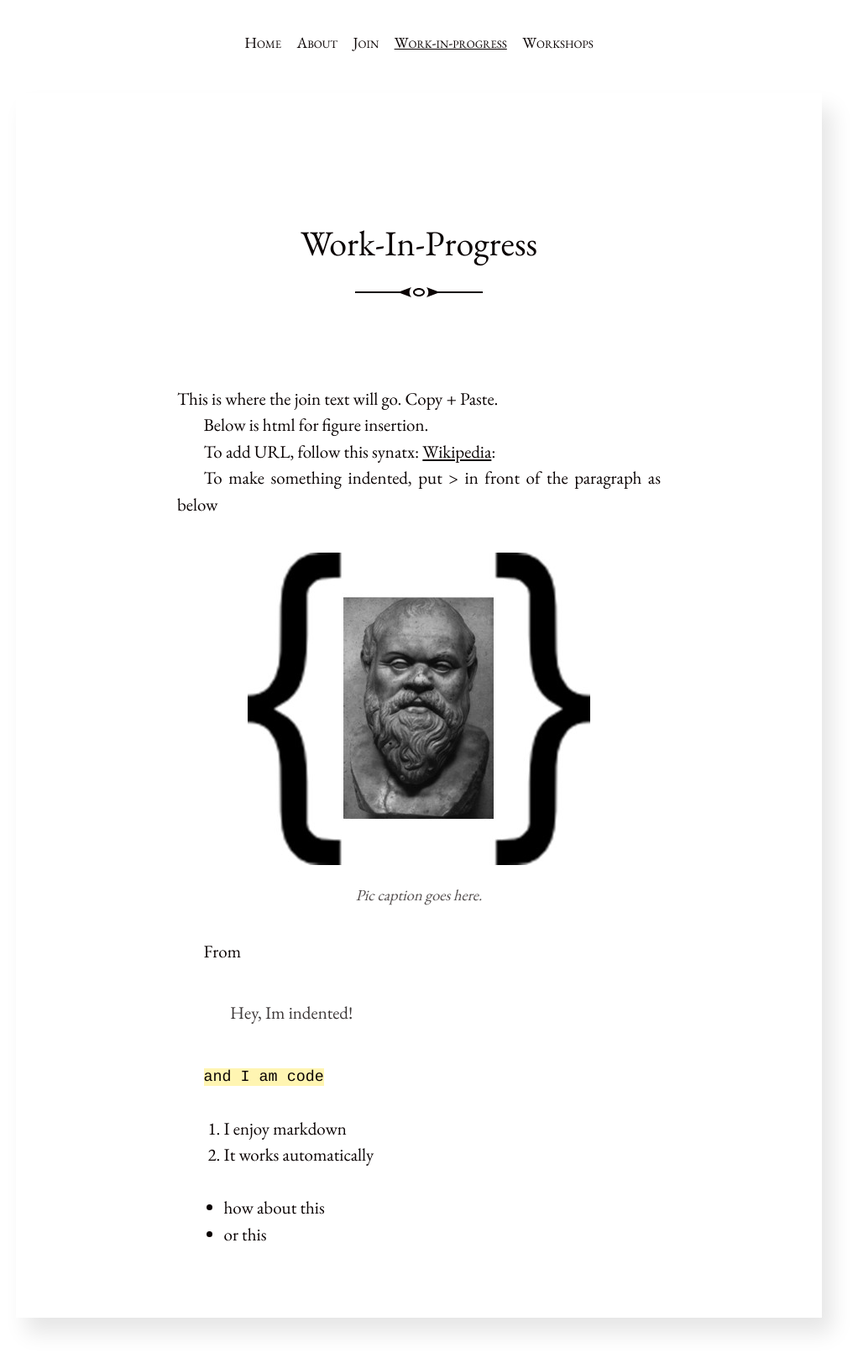
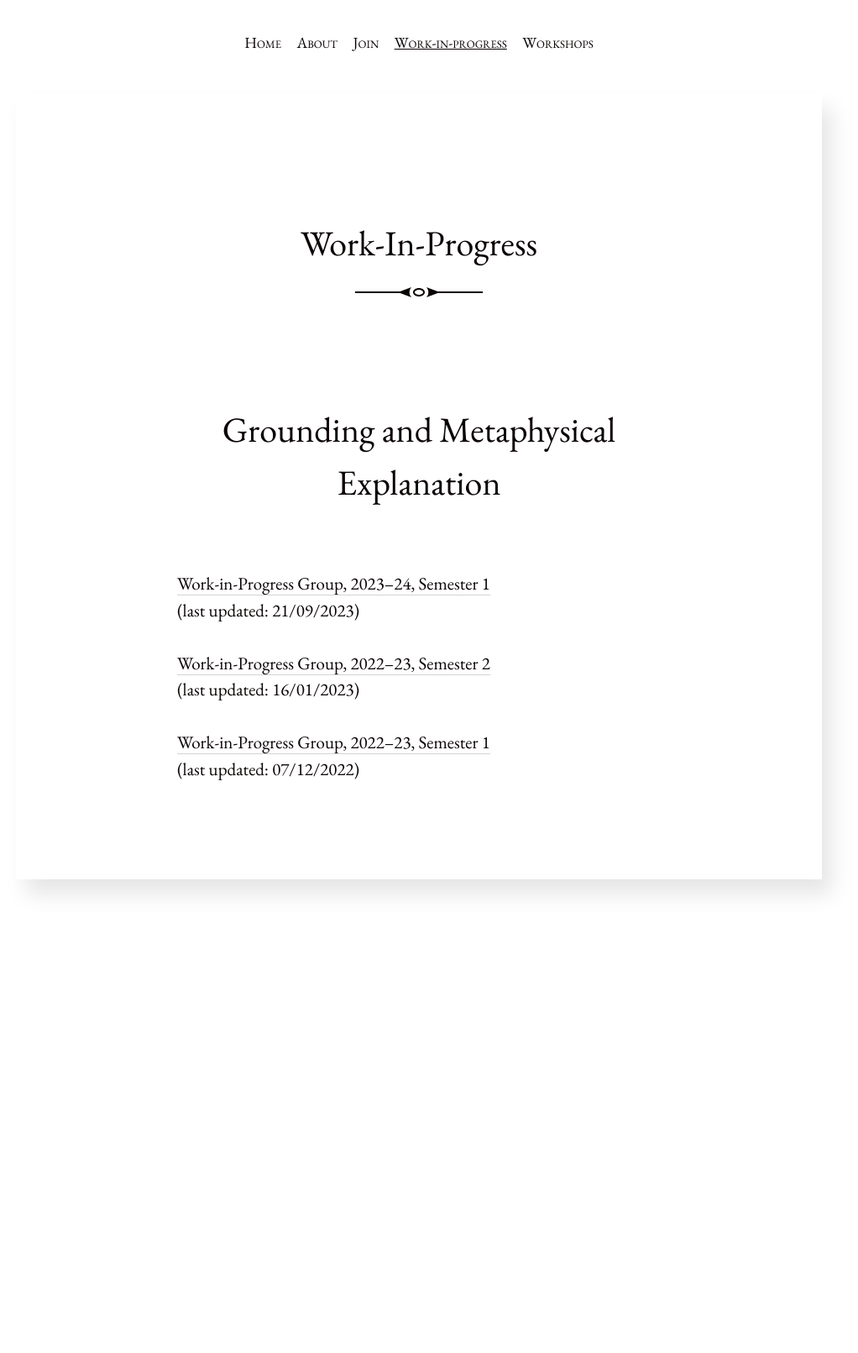
Before and after one commit to GandMEPhilosophy/GroundingAndMetaphysicalExplanation, a Jekyll site: the page built from work-in-progress.md, in a window 1280 px wide. Shown: the whole page at 84% size, without its empty margins (141-1163 px from the left). Built offline with Jekyll 4.4.1, drawn with Linux system fonts in a browser that asks for light colours; after the commit the page ends 1089 px from its top, so only the background shows below that.

Commit message:
sass moving

```diff
--- a/assets/css/main.scss
+++ b/assets/css/main.scss
@@ -19,3 +19,246 @@ $asset_url: '{{ '/assets' | absolute_url }}';
   "footnotes",
   "search"
 ;
+
+body {
+  background: white;
+  color: $text-color;
+  font-family: $font-family;
+  font-size: 1.3125em;
+  line-height: 1.5;
+}
+
+h1 {
+  font-size: 3em;
+  margin: .5em auto;
+}
+
+h2 {
+  font-size: 2em;
+  margin: 1em auto;
+  text-align: center;
+}
+
+h3 {
+  font-size: 1.5em;
+  margin: 1.3333em auto;
+  text-align: center;
+}
+
+h4 {
+  font-size: 1.25em;
+  font-style: italic;
+  margin: 1.875em auto;
+  text-align: center;
+}
+
+h5 {
+  font-size: 1em;
+  font-style: italic;
+  margin: 2em auto;
+  text-align: center;
+}
+
+h6 {
+  font-size: .875em;
+  font-style: italic;
+  margin: 2.25em auto;
+  text-align: center;
+}
+
+em {
+  font-style: italic;
+}
+
+strong {
+  font-weight: bold;
+}
+
+a {
+  color: $text-color;
+}
+
+a:focus {
+  outline: 1px dashed $text-color;
+}
+
+blockquote {
+  margin: 2em auto;
+  opacity: .8;
+  > * {
+    padding: 0 3em;
+  }
+}
+
+blockquote.epigraph {
+  font-style: italic;
+}
+
+small {
+  font-size: .75em;
+}
+
+p > cite {
+  display: block;
+  text-align: right;
+}
+
+hr {
+  border: 0;
+  height: 0;
+  @include divider;
+  margin: 4em 0;
+}
+
+img {
+  display: flex;
+  max-width: 100%;
+  height: auto;
+  margin: 2em auto;
+}
+
+figure img {
+  margin: 2em auto 1em;
+}
+
+figcaption {
+  font-size: .875em;
+  font-style: italic;
+  text-align: center;
+  margin-bottom: 2em;
+  opacity: .7;
+}
+
+.divided::after {
+  content: "";
+  @include divider;
+}
+
+.home {
+  max-width: 24em;
+  margin: auto;
+  padding: 4em 1em;
+}
+
+.content-title {
+  font-size: 2em;
+  margin-bottom: 2em;
+  text-align: center;
+}
+
+.post-date {
+  color: $muted-text-color;
+  display: block;
+  font-size: .825em;
+  white-space: nowrap;
+  text-transform: uppercase;
+  .post-link & {
+    padding: .5em 0;
+  }
+}
+
+.site-credits {
+  margin: 0 auto 2em;
+  padding: 0 2em;
+  text-align: center;
+}
+
+.skip-navigation {
+  background: $brand-color;
+  border: 1px dashed transparent;
+  display: block;
+  font-size: .875em;
+  font-weight: 700;
+  margin-top: -2.625rem;
+  padding: .5rem;
+  text-align: center;
+  text-decoration: none;
+  text-transform: uppercase;
+  &:hover,
+  &:focus {
+    background: lighten($brand-color, 2.5%);
+    border-color: $text-color;
+    margin-top: 0;
+  }
+}
+
+/* eb-garamond-regular - latin */
+@font-face {
+  font-family: 'EB Garamond';
+  font-style: normal;
+  font-weight: 400;
+  font-display: auto;
+  src: url('#{$asset_url}/fonts/eb-garamond-v9-latin-regular.eot'); /* IE9 Compat Modes */
+  src: local('EB Garamond Regular'), local('EBGaramond-Regular'),
+       url('#{$asset_url}/fonts/eb-garamond-v9-latin-regular.eot?#iefix') format('embedded-opentype'), /* IE6-IE8 */
+       url('#{$asset_url}/fonts/eb-garamond-v9-latin-regular.woff2') format('woff2'), /* Super Modern Browsers */
+       url('#{$asset_url}/fonts/eb-garamond-v9-latin-regular.woff') format('woff'), /* Modern Browsers */
+       url('#{$asset_url}/fonts/eb-garamond-v9-latin-regular.ttf') format('truetype'), /* Safari, Android, iOS */
+       url('#{$asset_url}/fonts/eb-garamond-v9-latin-regular.svg#EBGaramond') format('svg'); /* Legacy iOS */
+}
+
+.post {
+  background: white;
+  margin: 2em auto;
+  max-width: 60rem;
+  padding: 2em 0;
+  box-shadow: 12px 18px 24px rgba(darken($brand-color, 50%), .1);
+}
+
+.post > * {
+  margin-left: auto;
+  margin-right: auto;
+  max-width: 36rem;
+  padding: 0 1em;
+}
+
+.post > h1 {
+  font-size: 2em;
+  max-width: 48rem;
+  padding: 2em 1em;
+  text-align: center;
+}
+
+.post p {
+  text-align: justify;
+  text-indent: 1.5em;
+  text-justify: inter-word;
+}
+
+.post p:first-of-type,
+.post h2 + p {
+  text-indent: 0;
+}
+
+.post a:hover {
+  background: $highlight;
+}
+
+.post dl,
+.post ul,
+.post ol {
+  margin: 1.5em;
+}
+
+.post li {
+  margin-left: 1.5rem;
+  margin-right: 1.5rem;
+}
+
+.post-content:first-child {
+  margin-top: 4em;
+}
+
+.post-meta {
+  margin-bottom: 2em;
+  margin-top: 2em;
+  text-align: right;
+}
+
+.back-link {
+  display: inline-block;
+  font-size: .75em;
+  padding: 1em;
+  text-decoration: none;
+  text-transform: uppercase;
+}
--- a/work-in-progress.md
+++ b/work-in-progress.md
@@ -2,30 +2,14 @@
 layout: post
 title: Work-In-Progress
 ---
-
-This is where the join text will go. Copy + Paste.
-
-Below is html for figure insertion.
-
-To add URL, follow this synatx: [Wikipedia](https://en.wikipedia.org/wiki/Christopher_Hitchens):
-
-To make something indented, put > in front of the paragraph as below
-
-<figure>
-  <img alt="Socrates" src="assets/images/set_of_soc.jpg" />
-  <figcaption>
-      Pic caption goes here.
-  </figcaption>
-</figure>
-
-From
-
->Hey, Im indented!
-
-``and I am code``
-
-1. I enjoy markdown
-2. It works automatically
-
-* how about this
-* or this
+<h2>Grounding and Metaphysical Explanation</h2>
+<br>
+<a href="https://www.jamesclarkross.co.uk/philosophy/Semester 1 - 2023-24.pdf" style="text-decoration: none; border-bottom: 1px solid lightgrey">Work-in-Progress Group, 2023&ndash;24, Semester 1</a> <br>(last updated: 21/09/2023)
+<br>
+<br>
+<a href="https://www.jamesclarkross.co.uk/philosophy/Semester 2 - 2022-23.pdf" style="text-decoration: none; border-bottom: 1px solid lightgrey">Work-in-Progress Group, 2022&ndash;23, Semester 2</a> <br>(last updated: 16/01/2023)
+<br>
+<br>
+<a href="https://www.jamesclarkross.co.uk/philosophy/Semester 1 - 2022-23.pdf" style="text-decoration: none; border-bottom: 1px solid lightgrey">Work-in-Progress Group, 2022&ndash;23, Semester 1</a> <br>(last updated: 07/12/2022)
+<br>
+<br>
```
Also changed, not shown: _layouts/home.html (+1 -35 lines), workshops.md (+3 -26 lines), 10 other files.
